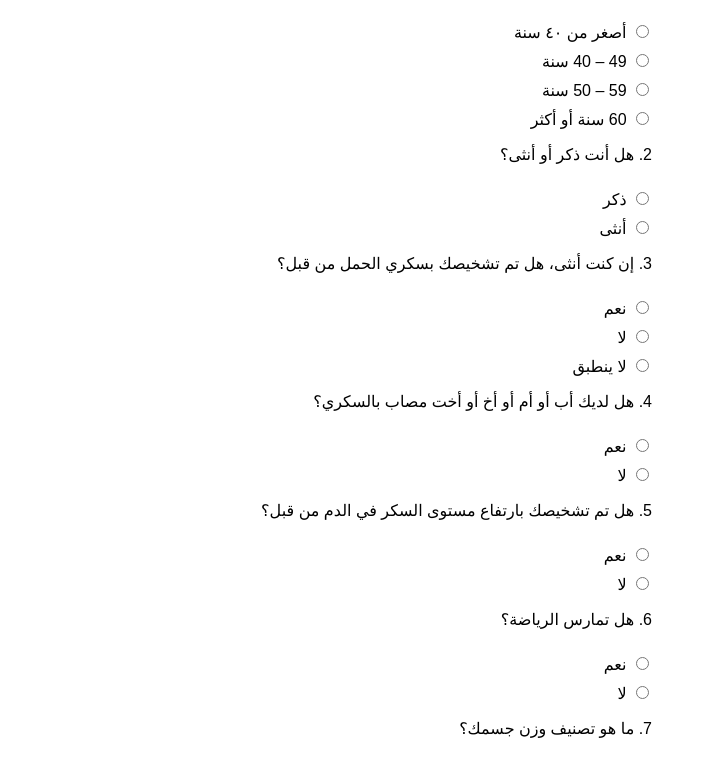
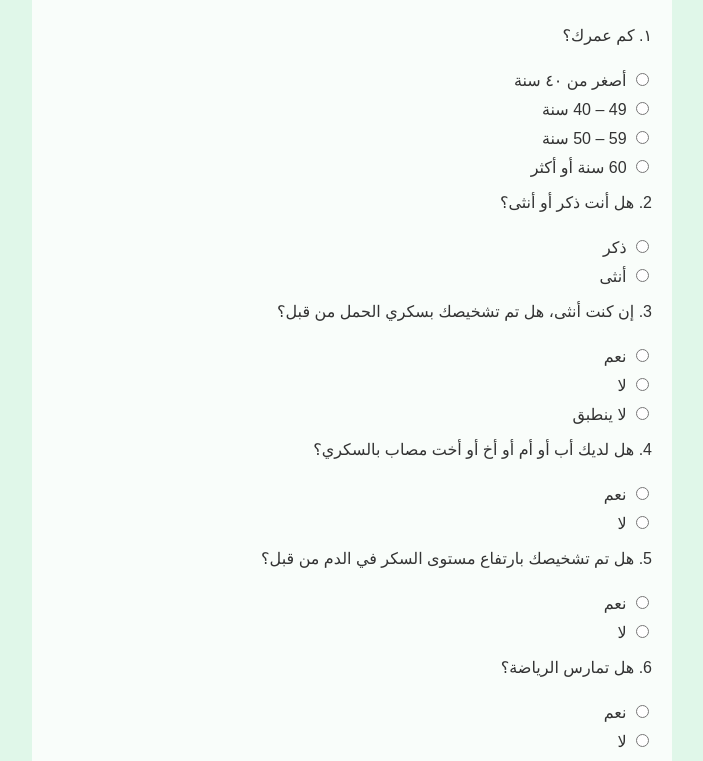
Before and after one commit to Qasem0/prediabtic, a plain HTML site: page index.html in a window 1280 px wide. Shown: the part 131-892 px from the top of the page, without its empty margins (288-991 px from the left). Drawn offline with Linux system fonts and the light colour scheme.

Commit message:
Update styles.css

```diff
--- a/styles.css
+++ b/styles.css
@@ -1,17 +1,25 @@
 body {
   font-family: Arial, sans-serif;
-  direction: rtl;
+  margin: 20px;
+  padding: 0;
+  background-color: #e0f7e9; /* أخضر فاتح */
+  color: #333;
+   direction: rtl;
   text-align: right;
   padding: 20px;
 }
 
+form {
+  background-color: rgba(255, 255, 255, 0.8);
+  padding: 20px;
+  border-radius: 8px;
+  max-width: 600px;
+  margin: 0 auto;
+}
+
+
 h1 {
   text-align: center;
-}
-
-form {
-  max-width: 600px;
-  margin: 0 auto;
 }
 
 button {
```
